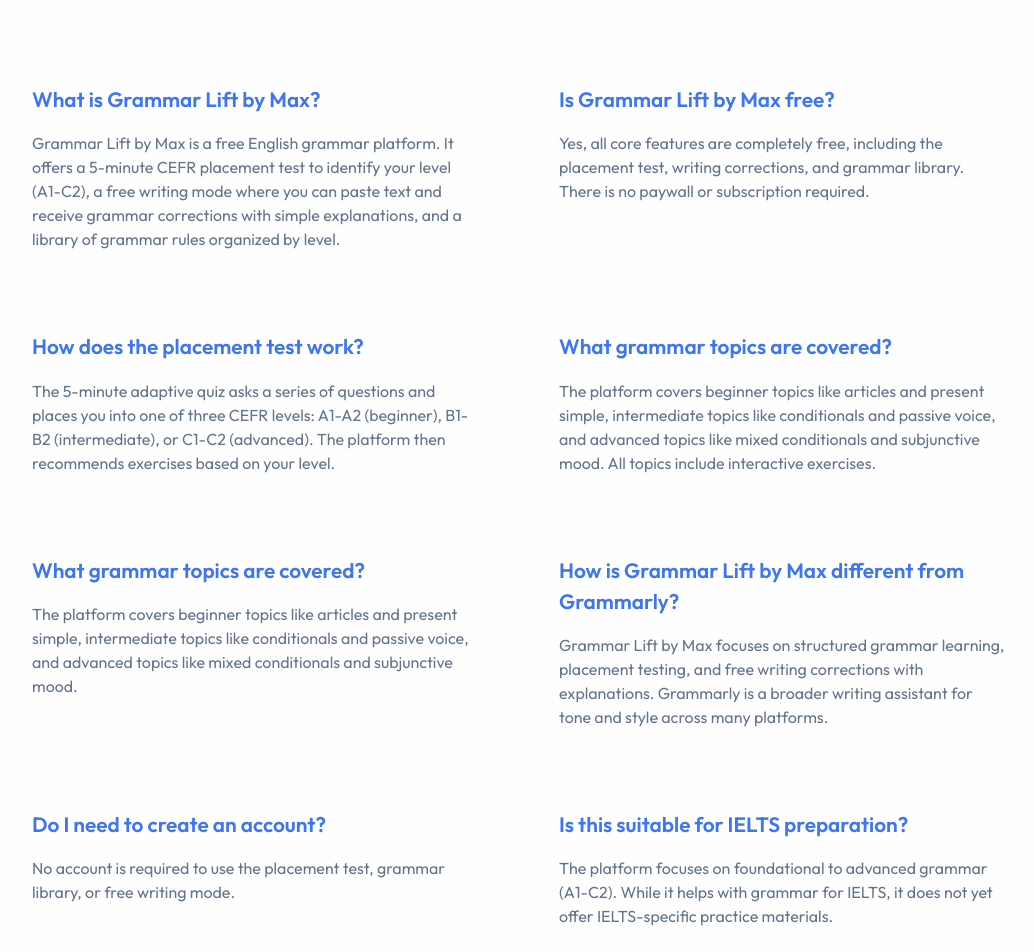
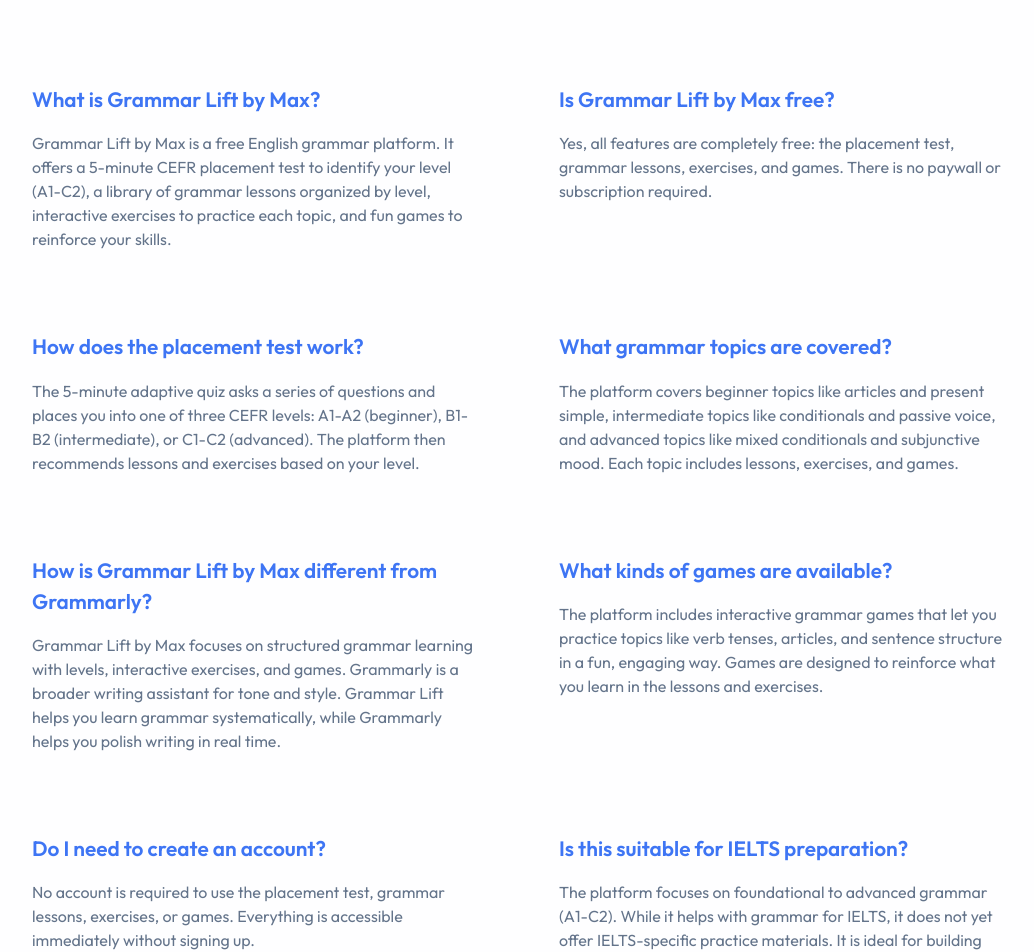
Before and after one commit to mx1204/grammarlift, a Next.js app: page /faq in a window 1280 px wide. Shown: the part 400-1352 px from the top of the page, without its empty margins (121-1155 px from the left). Built offline with nearby package versions, Linux system fonts and the light colour scheme.

Commit message:
Update page.tsx

```diff
--- a/src/app/faq/page.tsx
+++ b/src/app/faq/page.tsx
@@ -3,7 +3,7 @@
 
 export const metadata: Metadata = {
   title: 'FAQ - Grammar Lift by Max',
-  description: 'Frequently asked questions about Grammar Lift by Max, including the free placement test, writing mode, and grammar library.',
+  description: 'Frequently asked questions about Grammar Lift by Max, including the free placement test, grammar lessons, exercises, and games.',
 };
 
 export default function FAQPage() {
@@ -16,7 +16,7 @@
         name: 'What is Grammar Lift by Max?',
         acceptedAnswer: {
           '@type': 'Answer',
-          text: 'Grammar Lift by Max is a free English grammar platform. It offers a 5-minute CEFR placement test to identify your level (A1-C2), a free writing mode where you can paste text and receive grammar corrections with simple explanations, and a library of grammar rules organized by level.',
+          text: 'Grammar Lift by Max is a free English grammar platform. It offers a 5-minute CEFR placement test to identify your level (A1-C2), a library of grammar lessons organized by level, interactive exercises to practice each topic, and fun games to reinforce your skills.',
         },
       },
       {
@@ -24,7 +24,7 @@
         name: 'Is Grammar Lift by Max free?',
         acceptedAnswer: {
           '@type': 'Answer',
-          text: 'Yes, all core features are completely free, including the placement test, writing corrections, and grammar library. There is no paywall or subscription required.',
+          text: 'Yes, all features are completely free: the placement test, grammar lessons, exercises, and games. There is no paywall or subscription required.',
         },
       },
       {
@@ -32,7 +32,7 @@
         name: 'How does the placement test work?',
         acceptedAnswer: {
           '@type': 'Answer',
-          text: 'The 5-minute adaptive quiz asks a series of questions and places you into one of three CEFR levels: A1-A2 (beginner), B1-B2 (intermediate), or C1-C2 (advanced). The platform then recommends exercises based on your level.',
+          text: 'The 5-minute adaptive quiz asks a series of questions and places you into one of three CEFR levels: A1-A2 (beginner), B1-B2 (intermediate), or C1-C2 (advanced). The platform then recommends lessons and exercises based on your level.',
         },
       },
       {
@@ -40,15 +40,7 @@
         name: 'What grammar topics are covered?',
         acceptedAnswer: {
           '@type': 'Answer',
-          text: 'The platform covers beginner topics like articles and present simple, intermediate topics like conditionals and passive voice, and advanced topics like mixed conditionals and subjunctive mood. All topics include interactive exercises.',
-        },
-      },
-      {
-        '@type': 'Question',
-        name: 'What grammar topics are covered?',
-        acceptedAnswer: {
-          '@type': 'Answer',
-          text: 'The platform covers beginner topics like articles and present simple, intermediate topics like conditionals and passive voice, and advanced topics like mixed conditionals and subjunctive mood.',
+          text: 'The platform covers beginner topics like articles and present simple, intermediate topics like conditionals and passive voice, and advanced topics like mixed conditionals and subjunctive mood. Each topic includes lessons, exercises, and games.',
         },
       },
       {
@@ -56,7 +48,15 @@
         name: 'How is Grammar Lift by Max different from Grammarly?',
         acceptedAnswer: {
           '@type': 'Answer',
-          text: 'Grammar Lift by Max focuses on structured grammar learning, placement testing, and free writing corrections with explanations. Grammarly is a broader writing assistant for tone and style across many platforms.',
+          text: 'Grammar Lift by Max focuses on structured grammar learning with levels, interactive exercises, and games. Grammarly is a broader writing assistant for tone and style. Grammar Lift helps you learn grammar systematically, while Grammarly helps you polish writing in real time.',
+        },
+      },
+      {
+        '@type': 'Question',
+        name: 'What kinds of games are available?',
+        acceptedAnswer: {
+          '@type': 'Answer',
+          text: 'The platform includes interactive grammar games that let you practice topics like verb tenses, articles, and sentence structure in a fun, engaging way. Games are designed to reinforce what you learn in the lessons and exercises.',
         },
       },
       {
@@ -64,7 +64,7 @@
         name: 'Do I need to create an account?',
         acceptedAnswer: {
           '@type': 'Answer',
-          text: 'No account is required to use the placement test, grammar library, or free writing mode.',
+          text: 'No account is required to use the placement test, grammar lessons, exercises, or games. Everything is accessible immediately without signing up.',
         },
       },
       {
@@ -72,7 +72,7 @@
         name: 'Is this suitable for IELTS preparation?',
         acceptedAnswer: {
           '@type': 'Answer',
-          text: 'The platform focuses on foundational to advanced grammar (A1-C2). While it helps with grammar for IELTS, it does not yet offer IELTS-specific practice materials.',
+          text: 'The platform focuses on foundational to advanced grammar (A1-C2). While it helps with grammar for IELTS, it does not yet offer IELTS-specific practice materials. It is ideal for building the grammar skills needed for the exam.',
         },
       },
     ],
```
